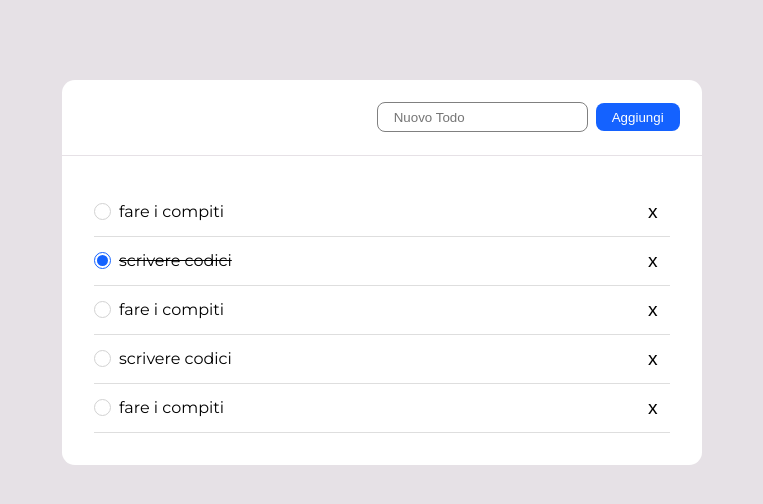
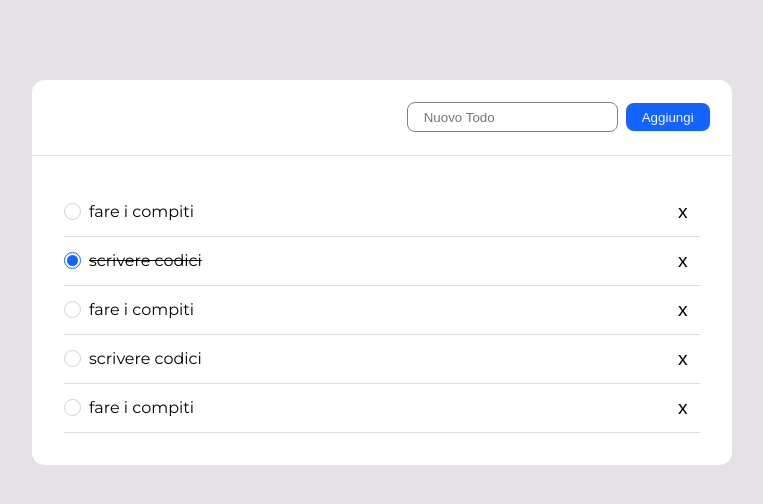
Before and after one commit to hongorgerelchimeg/vue-todolist, a plain HTML site: page index.html in a window 1280 px wide. Shown: the whole page, without its empty margins (258-1021 px from the left). Drawn offline with nearby package versions, Linux system fonts and the light colour scheme.

Commit message:
aggiustamento #2

```diff
--- a/js/script.js
+++ b/js/script.js
@@ -46,6 +46,8 @@ const app = new Vue(settings =
            }
          },
          deleteTodo(i) {
+            this.todoMsg.text = '';
+            this.todoMsg.error = false;
             this.todos.splice(i, 1);
             if (this.todos == '') {
                this.todoMsg.error = false;
--- a/styles/main.css
+++ b/styles/main.css
@@ -13,19 +13,13 @@ body {
 .container {
     background-color: white;
     border-radius: .8rem;
-    display: flex;
-    flex-direction: column;
-    align-items: center;
-    min-width: 200px;
-
-}
-
-#root {
-    max-width: 60vw;
+    max-width: 700px;
     margin: 10vh auto;
     display: flex;
     align-items: center;
     flex-direction: column;
+    min-width: 100px;
+
 }
 
 .add-todo {
@@ -60,7 +54,7 @@ body {
 
 .todo-list {
     list-style: none;
-    width: 50vw;
+    width: 100%;
     padding: 2rem;
 }
 
```
